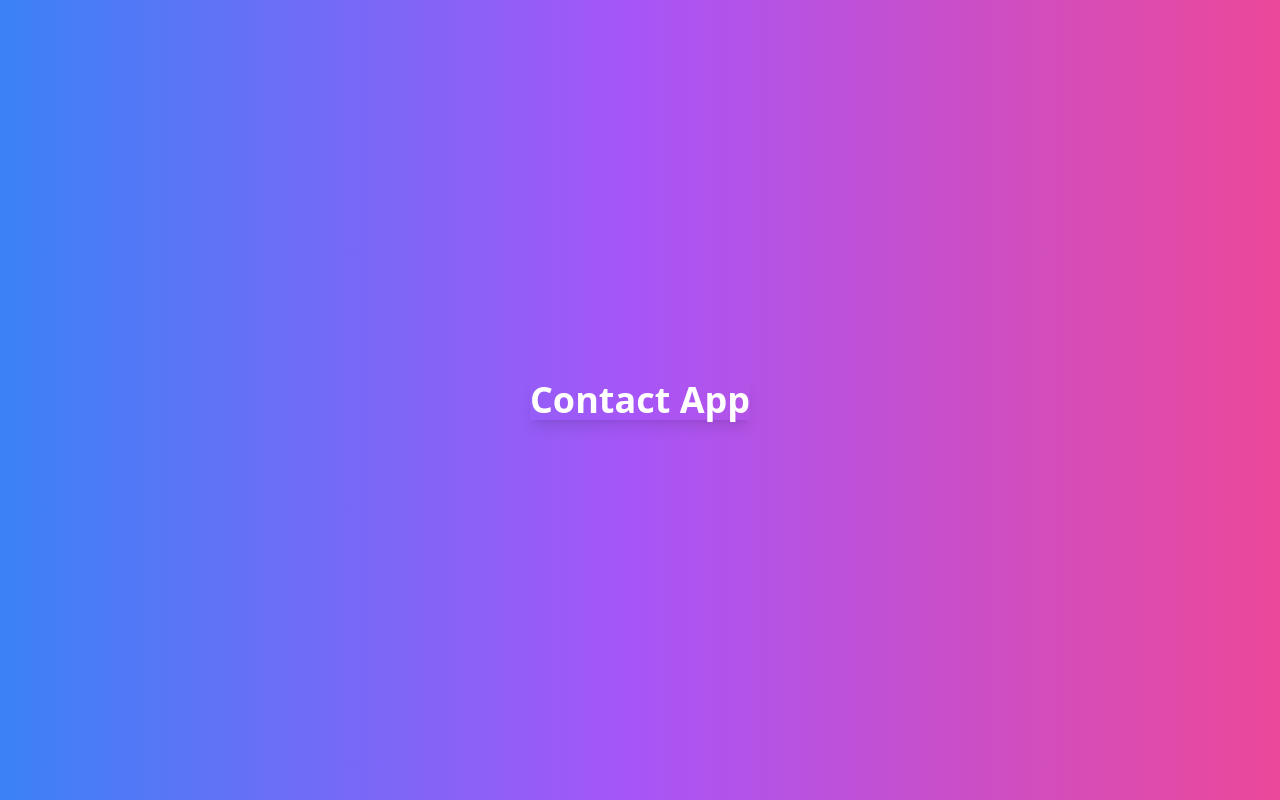
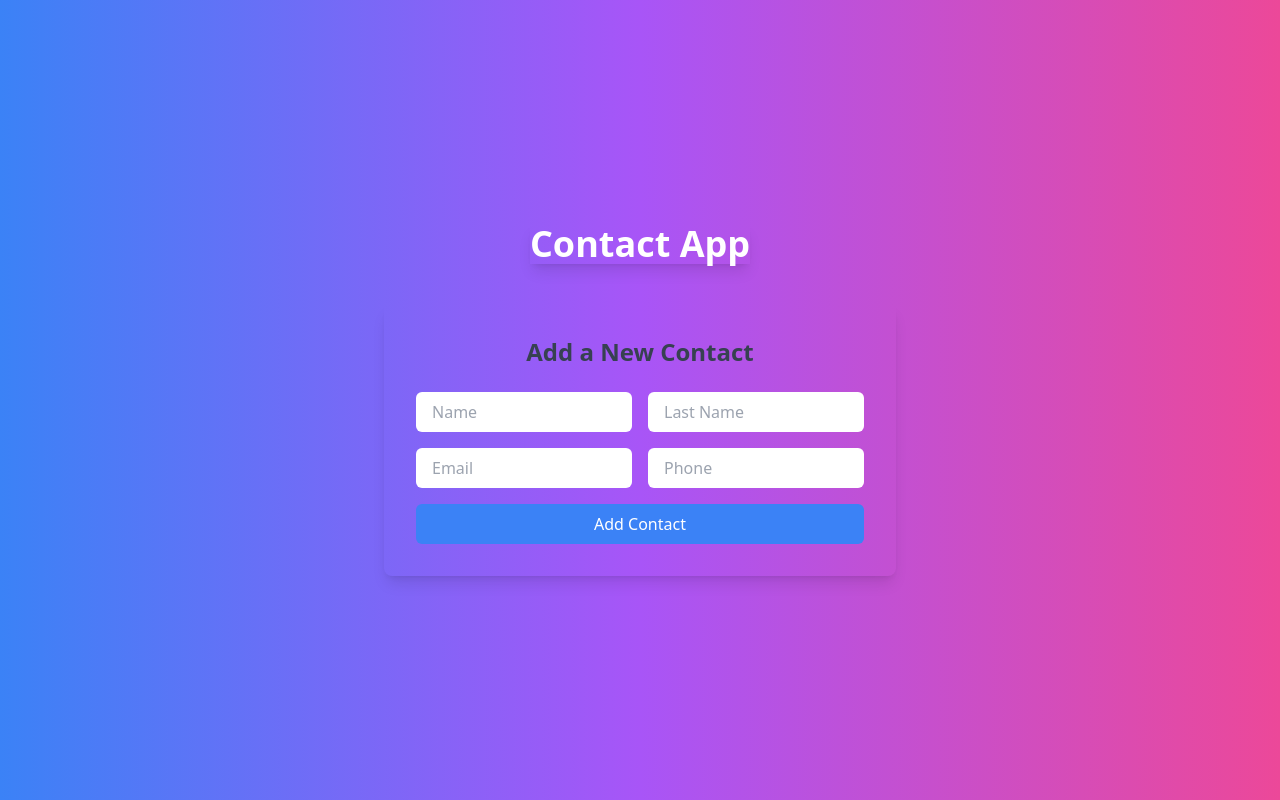
Before and after one commit to hasan814/React-Contact-App, a React (Vite) app: page / in a window 1280 px wide. Built offline with nearby package versions, Linux system fonts and the light colour scheme.

Commit message:
Added Contact Module

```diff
--- a/src/App.jsx
+++ b/src/App.jsx
@@ -1,7 +1,10 @@
+import Contacts from "./components/modules/Contacts";
+
 const App = () => {
   return (
-    <div className="min-h-screen flex items-center justify-center bg-gradient-to-r from-blue-500 via-purple-500 to-pink-500">
+    <div className="min-h-screen flex flex-col items-center justify-center bg-gradient-to-r from-blue-500 via-purple-500 to-pink-500">
       <h1 className="text-white text-4xl font-bold shadow-lg">Contact App</h1>
+      <Contacts />
     </div>
   );
 };
--- /dev/null
+++ b/src/components/modules/Contacts.jsx
@@ -0,0 +1,75 @@
+import { useState } from "react";
+
+const Contacts = () => {
+  // ============ State ============
+  const [contact, setContact] = useState({
+    name: "",
+    lastname: "",
+    email: "",
+    phone: "",
+  });
+  // ============ change Function ============
+  const changeHandler = (event) => {
+    const { name, value } = event.target;
+    setContact((contact) => ({ ...contact, [name]: value }));
+  };
+
+  // ============ submit Function ============
+  const submitHandler = () => {
+    console.log(contact);
+  };
+
+  // ============ Rendering ============
+  return (
+    <div className="mt-10 flex items-center justify-center">
+      <div className="border p-8 rounded-lg shadow-lg max-w-lg w-full">
+        <h2 className="text-2xl font-bold text-gray-700 mb-6 text-center">
+          Add a New Contact
+        </h2>
+        <form className="grid grid-cols-2 gap-4">
+          <input
+            name="name"
+            type="text"
+            placeholder="Name"
+            value={contact.name}
+            onChange={changeHandler}
+            className="w-full px-4 py-2 border rounded-md focus:outline-none focus:ring-2 focus:ring-blue-100"
+          />
+          <input
+            type="text"
+            name="lastname"
+            placeholder="Last Name"
+            value={contact.lastname}
+            onChange={changeHandler}
+            className="w-full px-4 py-2 border rounded-md focus:outline-none focus:ring-2 focus:ring-blue-100"
+          />
+          <input
+            name="email"
+            type="email"
+            placeholder="Email"
+            value={contact.email}
+            onChange={changeHandler}
+            className="w-full px-4 py-2 border rounded-md focus:outline-none focus:ring-2 focus:ring-blue-100"
+          />
+          <input
+            name="phone"
+            type="number"
+            placeholder="Phone"
+            value={contact.phone}
+            onChange={changeHandler}
+            className="w-full px-4 py-2 border rounded-md focus:outline-none focus:ring-2 focus:ring-blue-100"
+          />
+          <button
+            type="button"
+            onClick={submitHandler}
+            className="col-span-2 bg-blue-500 text-white py-2 px-4 rounded-md hover:bg-blue-100 hover:text-blue-500 transition"
+          >
+            Add Contact
+          </button>
+        </form>
+      </div>
+    </div>
+  );
+};
+
+export default Contacts;
```
